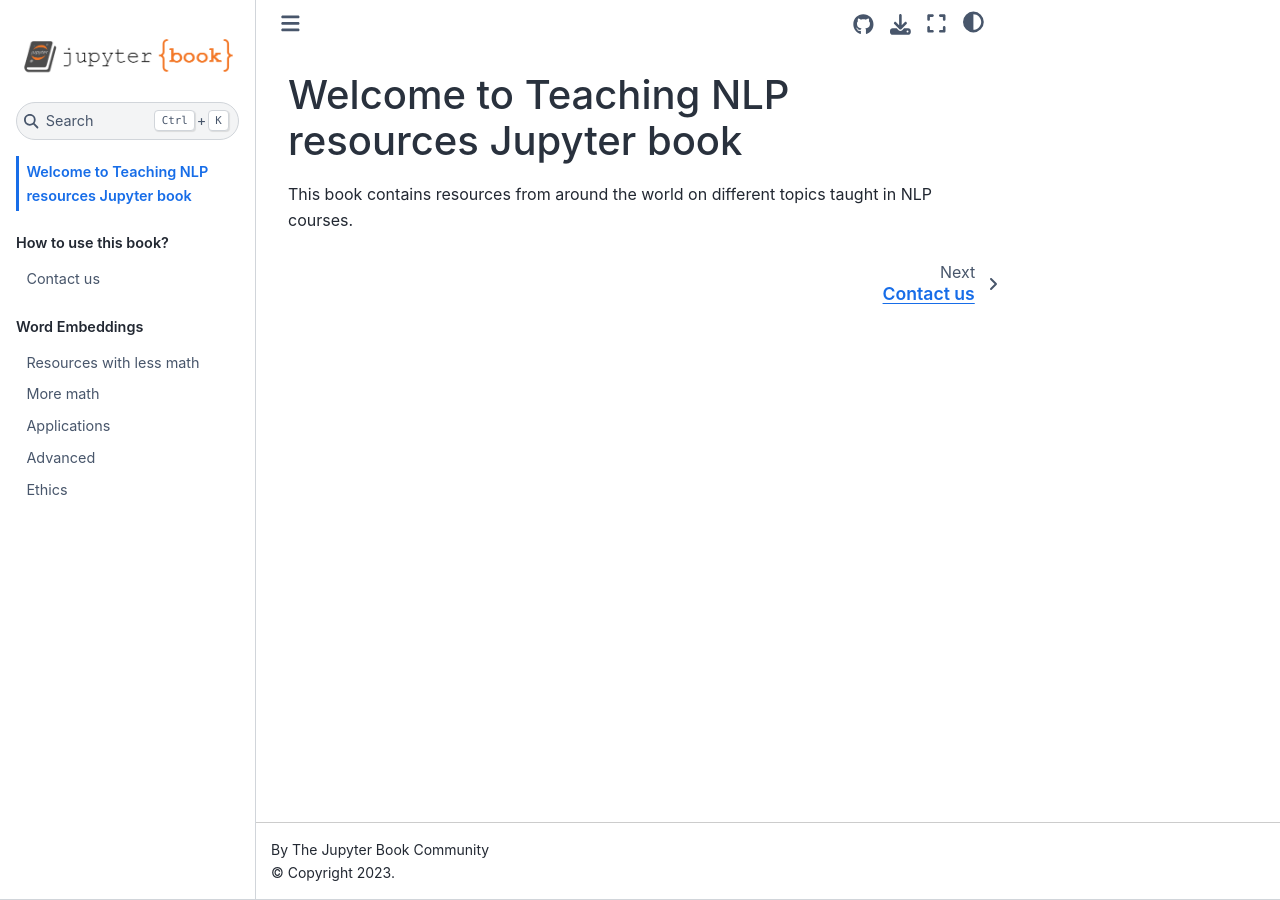
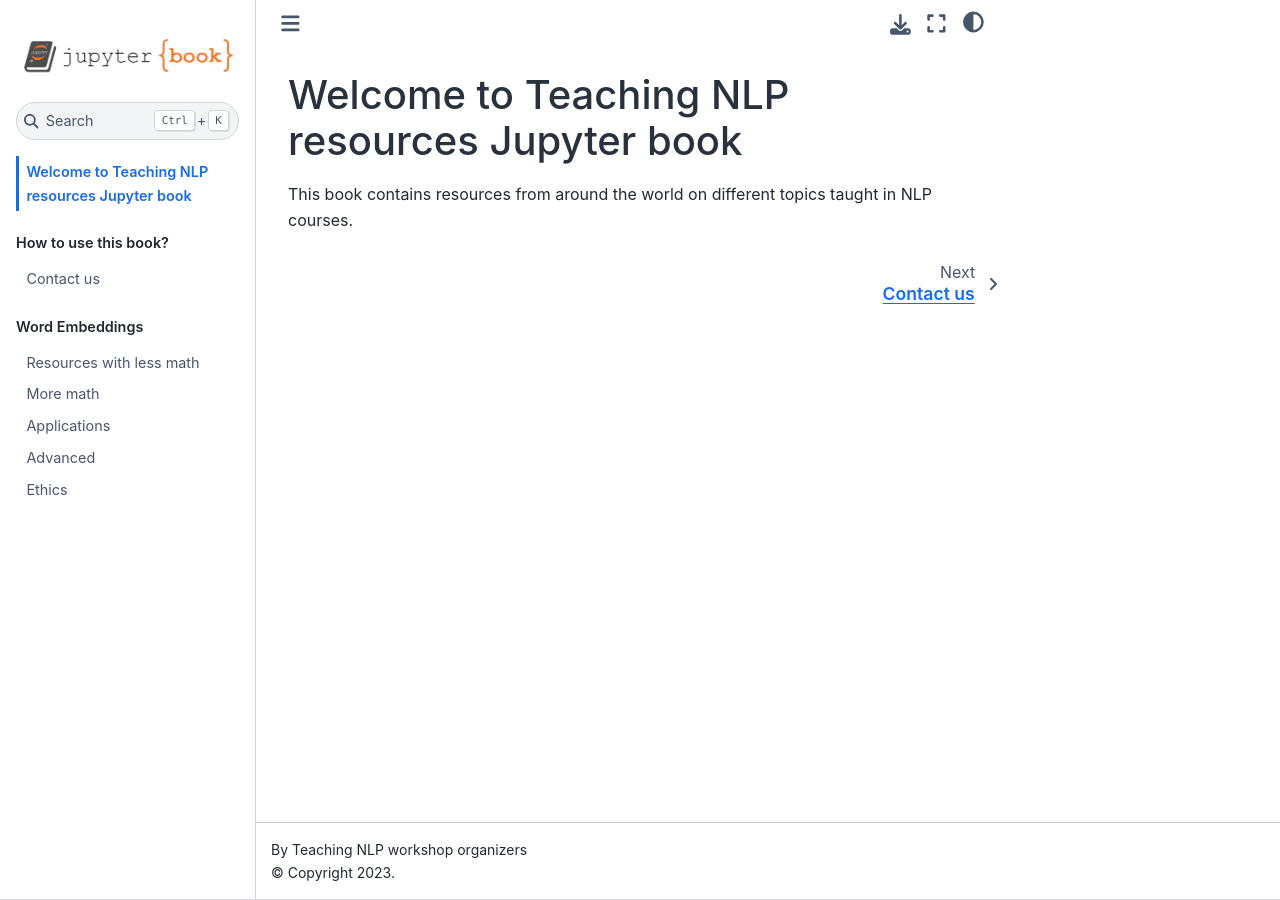
Before and after one commit to TeachingNLP/teaching-nlp-resources, a Jupyter Book: the page built from intro.md, in a window 1280 px wide. Built offline with Jupyter Book 1.0.4 settings and Sphinx 7.4.7 and the Sphinx Book theme 1.1.4, drawn with Linux system fonts in a browser that asks for light colours.

Commit message:
updating

```diff
--- a/_config.yml
+++ b/_config.yml
@@ -1,8 +1,8 @@
 # Book settings
 # Learn more at https://jupyterbook.org/customize/config.html
 
-title: My sample book
-author: The Jupyter Book Community
+title: Teaching NLP Resources
+author: Teaching NLP workshop organizers
 logo: logo.png
 
 # Force re-execution of notebooks on each build.
@@ -21,12 +21,18 @@ bibtex_bibfiles:
 
 # Information about where the book exists on the web
 repository:
-  url: https://github.com/executablebooks/jupyter-book  # Online location of your book
+  url: https://github.com/TeachingNLP/teaching-nlp-resources  # Online location of your book
   path_to_book: docs  # Optional path to your book, relative to the repository root
-  branch: master  # Which branch of the repository should be used when creating links (optional)
+  branch: main  # Which branch of the repository should be used when creating links (optional)
 
 # Add GitHub buttons to your book
 # See https://jupyterbook.org/customize/config.html#add-a-link-to-your-repository
 html:
-  use_issues_button: true
-  use_repository_button: true
+  use_issues_button: false
+  use_repository_button: false
+
+parse:
+  myst_enable_extensions:
+    # don't forget to list any other extensions you want enabled,
+    # including those that are enabled by default!
+    - html_image
```
